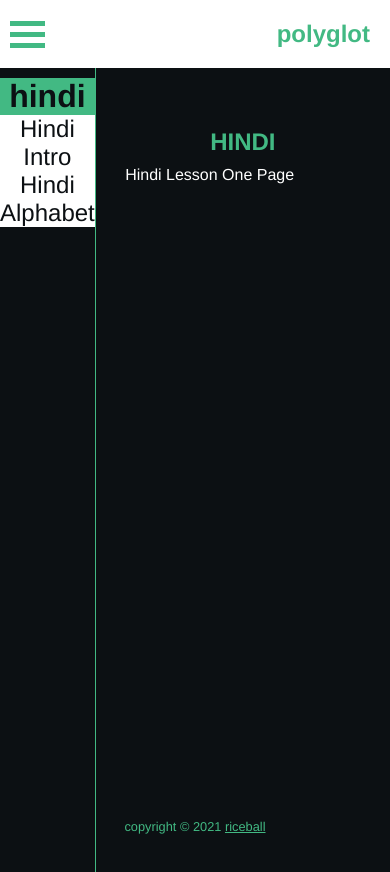
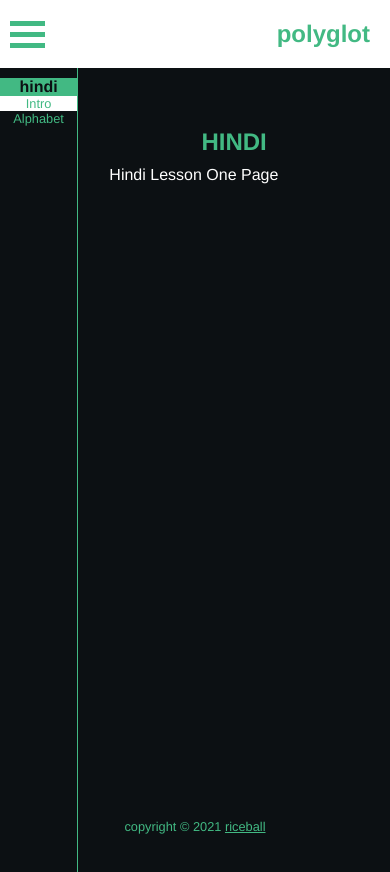
Before and after one commit to riceball1/polyglot, a Vue app: page / in a window 390 px wide. Both pictures are taken after a click on the element "hindi". Shown: the top 872 px of the page. Built offline with nearby package versions, Linux system fonts and the light colour scheme.

Commit message:
Added Turkish language

```diff
--- a/src/components/Menu.vue
+++ b/src/components/Menu.vue
@@ -14,7 +14,7 @@
             v-for="lesson in language.lessons"
             :key="lesson"
           >
-            <li v-on:click="displayLesson(lesson.lessonIndex)">
+            <li v-on:click="displayLesson(lesson.lessonIndex)" v-bind:class="{ activeLesson: currentLessonIndex == lesson.lessonIndex }">
               {{ lesson.lessonName }}
             </li>
           </ul>
@@ -37,11 +37,12 @@ export default {
         {
           name: "hindi",
           lessons: [
-            { lessonIndex: 1, lessonName: "Hindi Intro" },
-            { lessonIndex: 2, lessonName: "Hindi Alphabet" },
+            { lessonIndex: 1, lessonName: "Intro" },
+            { lessonIndex: 2, lessonName: "Alphabet" },
           ],
         },
       ],
+      currentLessonIndex: 1,
       selectedLanguage: "",
       handleActiveLanguage: { type: Function },
       handleDisplayLesson: { type: Function },
@@ -54,6 +55,7 @@ export default {
     displayLanguageMenu: function (languageName) {
       if(languageName === this.selectedLanguage) {
           this.selectedLanguage = ""
+          this.currentLessonIndex = 1;
       } else {
           this.selectedLanguage = languageName;
       }
@@ -61,6 +63,7 @@ export default {
       this.$emit("handleActiveLanguage", this.selectedLanguage);
     },
     displayLesson: function (lessonIndex) {
+        this.currentLessonIndex = lessonIndex;
       this.$emit("handleDisplayLesson", lessonIndex);
     },
   },
@@ -89,13 +92,16 @@ export default {
   color: #0c1013;
 }
 
+.activeLesson {
+    background-color: #fff;
+}
+
 .menu-item h3:hover {
   color: #fff;
 }
 .sublangauge-menu, li {
   font-size: 1.5rem;
-  background-color: #fff;
-  color: #0c1013;
+  color: #42b983;
   font-weight: 400;
   margin: 0;
   cursor: pointer;
@@ -115,7 +121,7 @@ export default {
 }
 
 @media only screen and (max-width: 600px) {
-  .menu-item {
+  .menu-item h3 {
     font-size: 1rem;
   }
 
@@ -124,7 +130,7 @@ export default {
     font-size: 0.8rem;
   }
 
-  .sublangauge-menu {
+  .sublangauge-menu > li {
     font-size: 0.8rem;
   }
 }
```
Also changed, not shown: src/views/Hindi/README.md (added), src/views/Turkish/README.md (added), src/views/Turkish/TurkishLessonTwo.vue (renamed from src/views/Turkish/TurkishLessonOne.vue).
